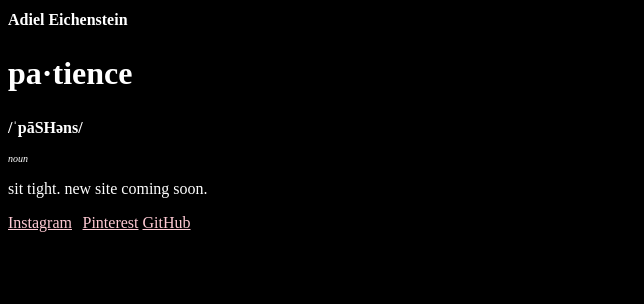
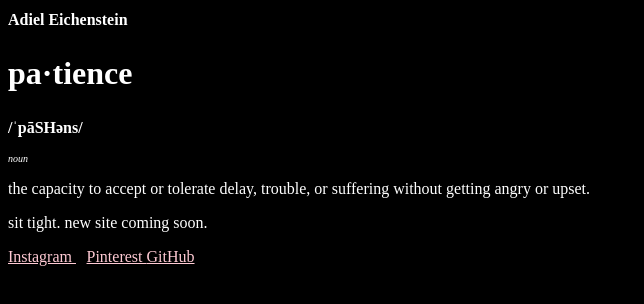
Before and after one commit to Adiel22/adiel, a plain HTML site: page index.html in a window 1280 px wide. Shown: the whole page, without its empty margins (0-644 px from the left). Drawn offline with Linux system fonts and the light colour scheme.

Commit message:
update for links to open in new tab

```diff
--- a/index.html
+++ b/index.html
@@ -10,13 +10,16 @@
 <h2> pa·tience </h2>
 <h3> /ˈpāSHəns/ </h3>
 <h4> noun </h4>
+<p> the capacity to accept or
+    tolerate delay, trouble, or
+    suffering without getting angry or upset.</p>
 <p> sit tight.
     new site coming soon.
 </p>
 
-<a id="instagram" href ="https://www.instagram.com/adielhorodna/"> Instagram</a>"
-<a id= "pinterest" href="https://www.pinterest.ca/adielhorodna/"> Pinterest</a>
-<a id="github" href="https://github.com/adielhorodna/">GitHub</a>
+<a id="instagram" target="_blank" rel="noopener noreferrer" href ="https://www.instagram.com/adielhorodna/"> Instagram </a>"
+<a id= "pinterest" target="_blank" rel="noopener noreferrer"href="https://www.pinterest.ca/adielhorodna/"> Pinterest </a>
+<a id="github" target="_blank" rel="noopener noreferrer"href="https://github.com/adielhorodna/"> GitHub </a>
 
 <script src="script.js"></script>
 </body>
--- a/script.js
+++ b/script.js
@@ -14,7 +14,11 @@ button2.addEventListener('mouseover', (event) => {
 
 });
 
+const button3 = document.querySelector('#github');
 
+button3.addEventListener('mouseover', (event) => {
+
+});
 
 const myName = document.querySelector('#h1');
 myName.addEventListener('scroll', (event)=>{
```
